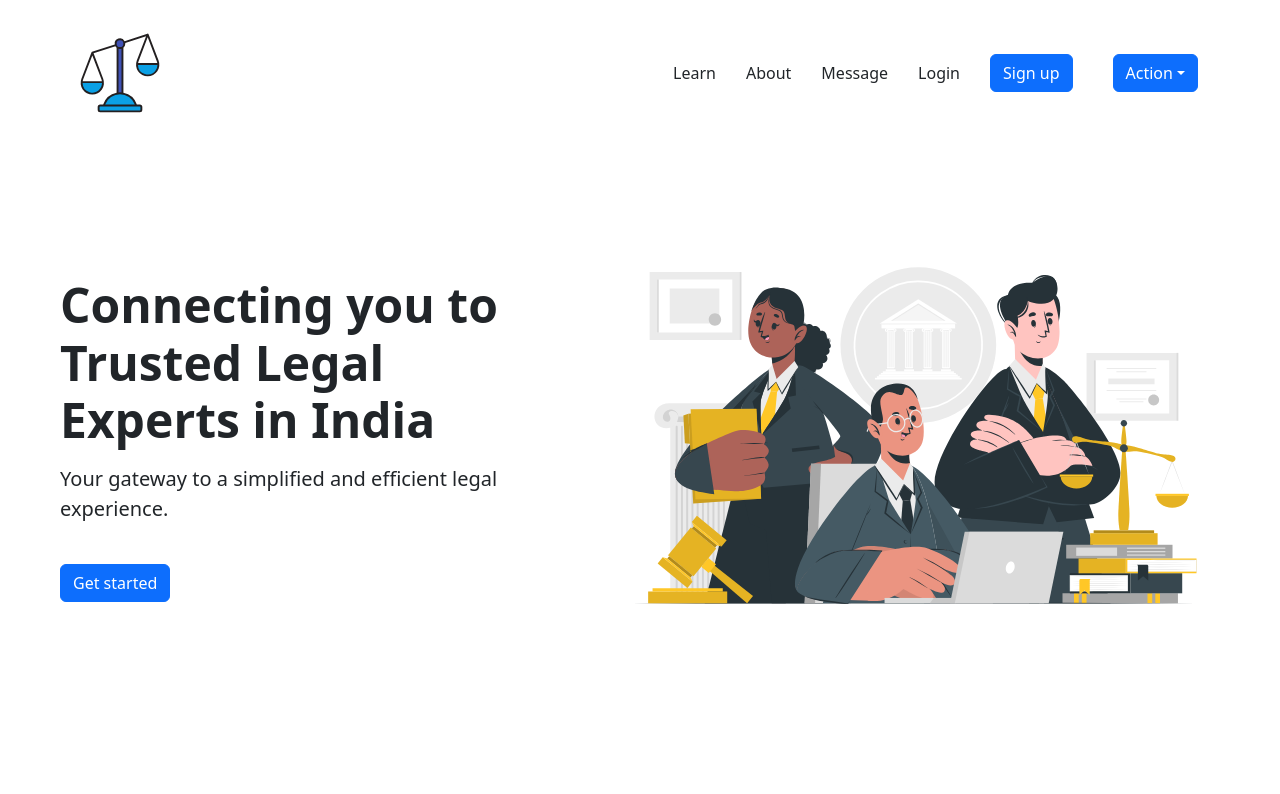
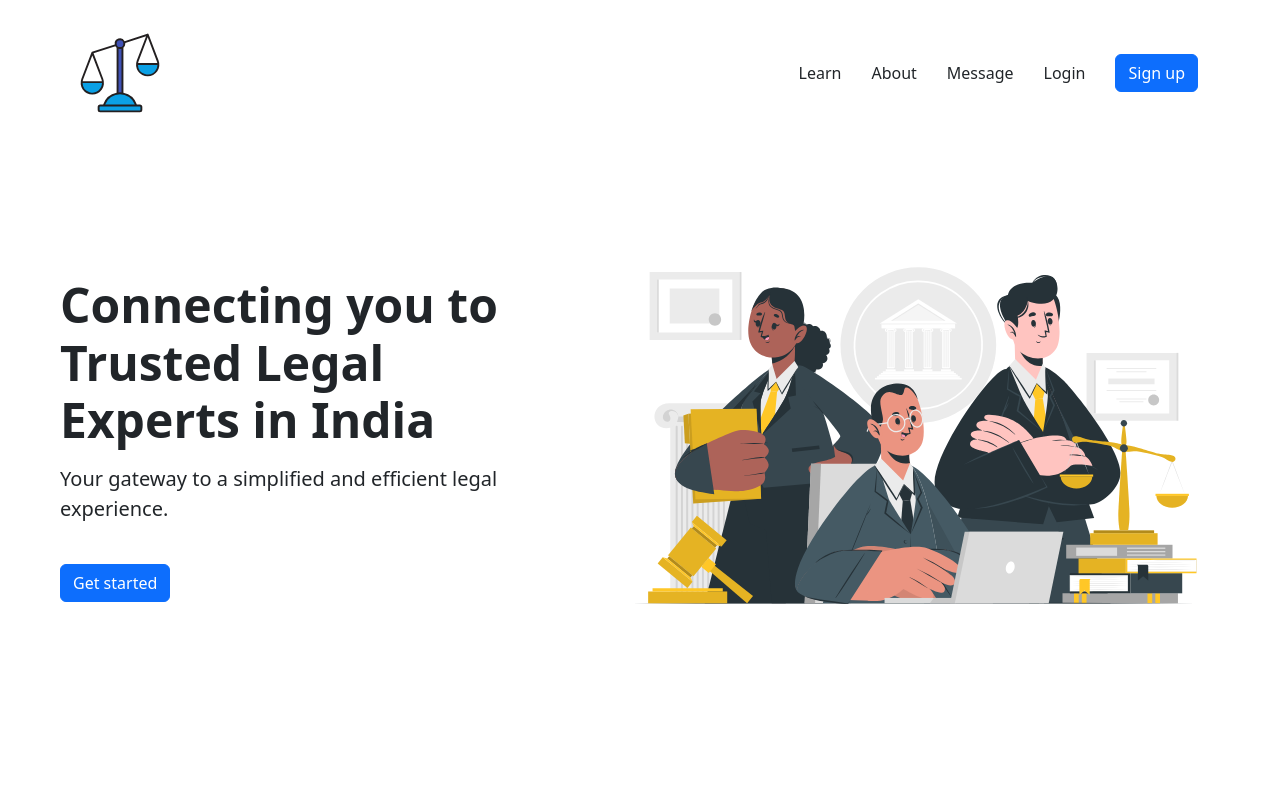
Before and after one commit to RishiRaamNS/legalpulse-mern, a React (Vite) app in the folder client/: page / in a window 1280 px wide. Shown: the top 794 px of the page. Built offline with nearby package versions, Linux system fonts and the light colour scheme.

Commit message:
Update Navbar

```diff
--- a/client/src/App.jsx
+++ b/client/src/App.jsx
@@ -52,7 +52,7 @@ export default function App({ hide1 }) {
   return (
     <main className="main-container">
       <div className="top-section">
-        <Navbar hide1={hide1} />
+        <Navbar hide1={hide1} hide2={{display: "none"}} />
       </div>
       <div className="section-1 section">
         <div className="left-container">
--- a/client/src/components/Navbar.jsx
+++ b/client/src/components/Navbar.jsx
@@ -1,7 +1,7 @@
 import React from "react";
 import { Link } from "react-router-dom";
 import {BiUserCircle} from "react-icons/bi"
-export default function Navbar({hide, hide1, show, userid}) {
+export default function Navbar({hide, hide1, show, userid, hide2}) {
   return (
     <nav className="navbar">
       <div className="container-fluid">
@@ -34,6 +34,7 @@ export default function Navbar({hide, hide1, show, userid}) {
             data-toggle="dropdown"
             aria-haspopup="true"
             aria-expanded="false"
+            style={hide2}
           >
             Action
           </button>
```
